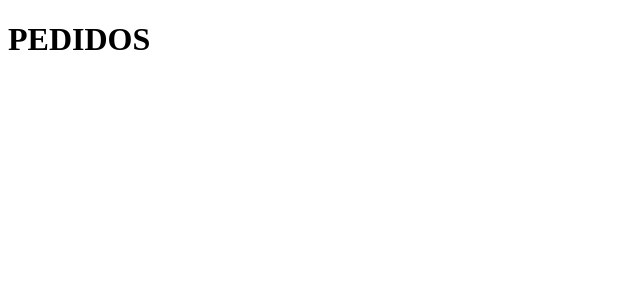
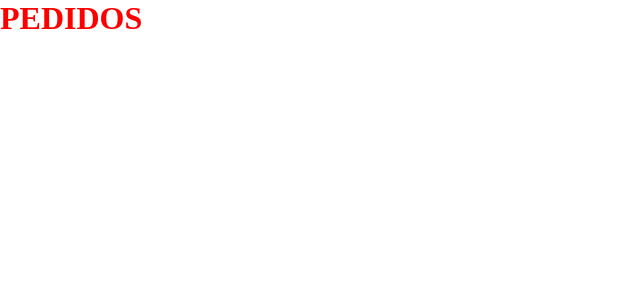
Before and after one commit to BrunoAlz/FullStack-4_PERN-SISTEMA_DE_PEDIDOS, a Next.js app in the folder frontend/: page / in a window 1280 px wide. Shown: the top 300 px of the page, without its empty margins (0-640 px from the left). Built offline with nearby package versions, Linux system fonts and the light colour scheme.

Commit message:
Configuração inicial dos SCSS

```diff
--- a/frontend/src/pages/_app.tsx
+++ b/frontend/src/pages/_app.tsx
@@ -1,4 +1,6 @@
+import '../styles/globals.scss'
 import type { AppProps } from 'next/app'
+
 
 export default function App({ Component, pageProps }: AppProps) {
   return <Component {...pageProps} />
--- a/frontend/src/pages/index.tsx
+++ b/frontend/src/pages/index.tsx
@@ -1,6 +1,8 @@
+import style from '../styles/Home.module.scss'
+
 export default function Home() {
   return (
-    <div>
+    <div className={style.container}>
       <h1>PEDIDOS</h1>
     </div>
   )
--- /dev/null
+++ b/frontend/src/styles/Home.module.scss
@@ -0,0 +1,3 @@
+.container {
+    color: red;
+}
--- /dev/null
+++ b/frontend/src/styles/globals.scss
@@ -0,0 +1,6 @@
+* {
+  margin: 0;
+  padding: 0;
+  outline: 0;
+  box-sizing: border-box;
+}
```
Also changed, not shown: frontend/src/styles/globals.css (added).
